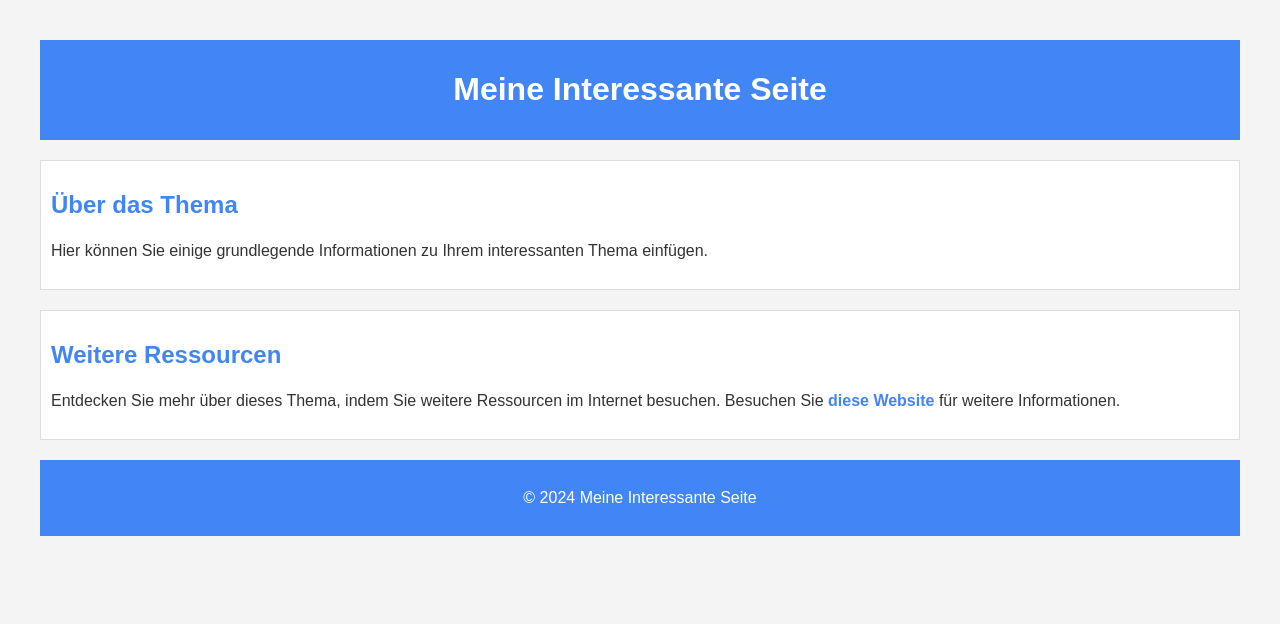
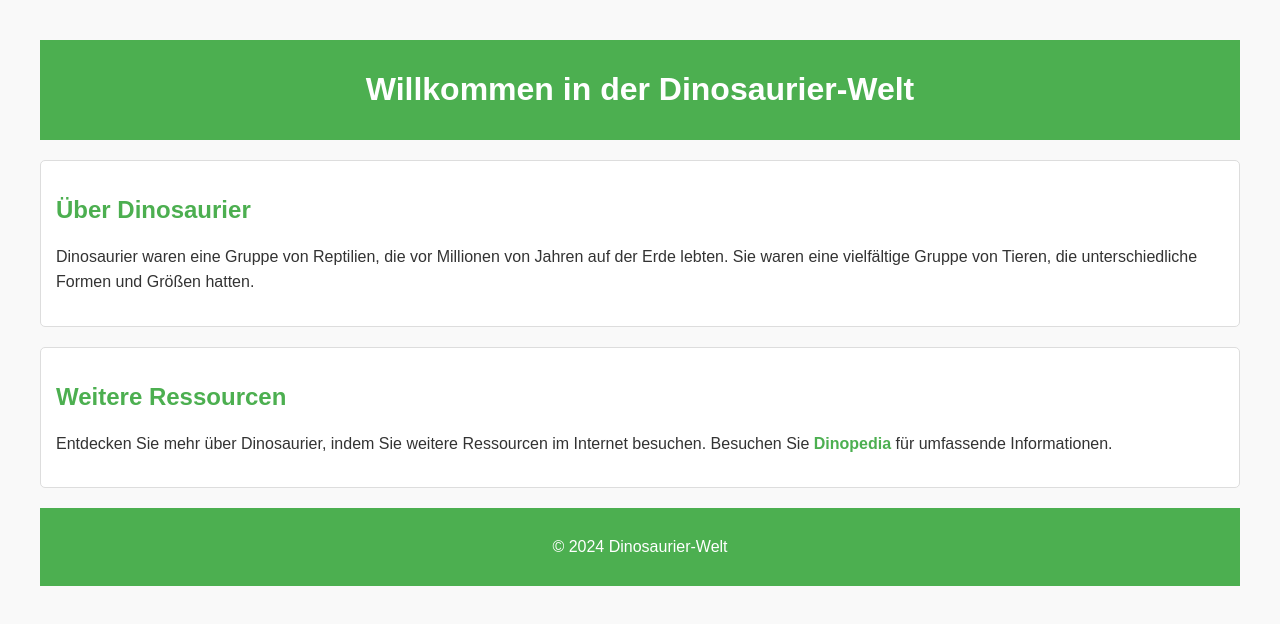
Before and after one commit to DCI-WD-TZ-23-D01/uib-08-semantic-dci1234ines, a website: page index.html in a window 1280 px wide. Drawn offline with Linux system fonts and the light colour scheme.

Commit message:
Update index.html

```diff
--- a/index.html
+++ b/index.html
@@ -3,18 +3,18 @@
 <head>
     <meta charset="UTF-8">
     <meta name="viewport" content="width=device-width, initial-scale=1.0">
-    <title>Meine Interessante Seite</title>
+    <title>Dinosaurier-Welt</title>
     <style>
         body {
             font-family: Arial, sans-serif;
             margin: 20px;
             padding: 20px;
-            background-color: #f4f4f4;
+            background-color: #f9f9f9;
             color: #333;
         }
 
         header {
-            background-color: #4285f4;
+            background-color: #4CAF50;
             padding: 10px;
             text-align: center;
             color: #fff;
@@ -27,20 +27,21 @@
         article {
             background-color: #fff;
             border: 1px solid #ddd;
-            padding: 10px;
+            padding: 15px;
             margin-bottom: 20px;
+            border-radius: 5px;
         }
 
         h2 {
-            color: #4285f4;
+            color: #4CAF50;
         }
 
         p {
-            line-height: 1.5;
+            line-height: 1.6;
         }
 
         a {
-            color: #4285f4;
+            color: #4CAF50;
             text-decoration: none;
             font-weight: bold;
         }
@@ -51,7 +52,7 @@
 
         footer {
             margin-top: 20px;
-            background-color: #4285f4;
+            background-color: #4CAF50;
             color: #fff;
             padding: 10px;
             text-align: center;
@@ -60,28 +61,29 @@
 </head>
 <body>
     <header>
-        <h1>Meine Interessante Seite</h1>
+        <h1>Willkommen in der Dinosaurier-Welt</h1>
     </header>
 
     <main>
         <article>
-            <h2>Über das Thema</h2>
+            <h2>Über Dinosaurier</h2>
             <p>
-                Hier können Sie einige grundlegende Informationen zu Ihrem interessanten Thema einfügen.
+                Dinosaurier waren eine Gruppe von Reptilien, die vor Millionen von Jahren auf der Erde lebten.
+                Sie waren eine vielfältige Gruppe von Tieren, die unterschiedliche Formen und Größen hatten.
             </p>
         </article>
 
         <article>
             <h2>Weitere Ressourcen</h2>
             <p>
-                Entdecken Sie mehr über dieses Thema, indem Sie weitere Ressourcen im Internet besuchen.
-                Besuchen Sie <a href="https://example.com" target="_blank">diese Website</a> für weitere Informationen.
+                Entdecken Sie mehr über Dinosaurier, indem Sie weitere Ressourcen im Internet besuchen.
+                Besuchen Sie <a href="https://www.dinopedia.com" target="_blank">Dinopedia</a> für umfassende Informationen.
             </p>
         </article>
     </main>
 
     <footer>
-        <p>&copy; 2024 Meine Interessante Seite</p>
+        <p>&copy; 2024 Dinosaurier-Welt</p>
     </footer>
 </body>
 </html>
```
